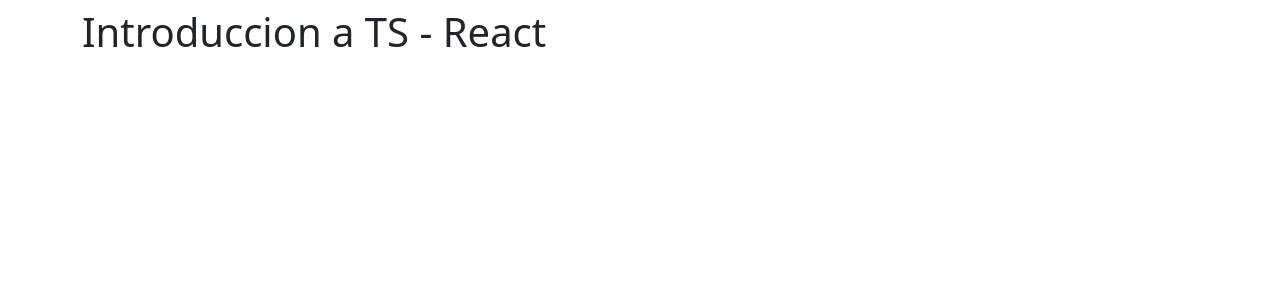
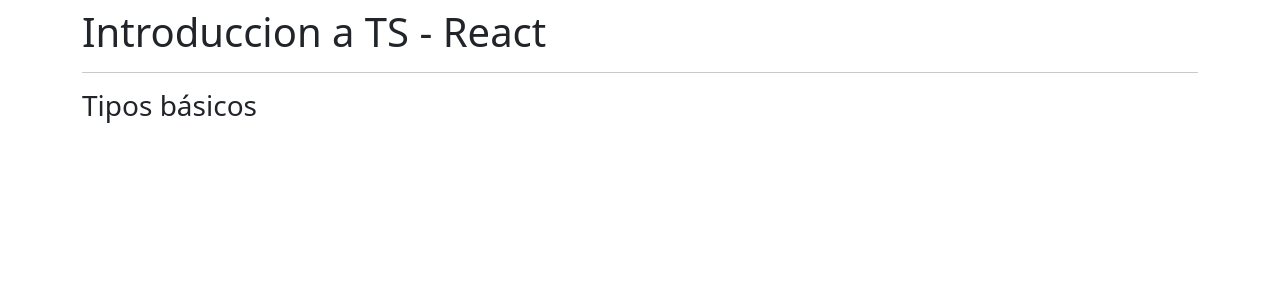
Before and after one commit to randymxd07/Curso_React_Native, a React (Create React App) app in the folder 01- Reforzamiento/: page / in a window 1280 px wide. Shown: the top 300 px of the page. Built offline with nearby package versions, Linux system fonts and the light colour scheme.

Commit message:
importé el componente TiposBasicos en App.tsx

```diff
--- a/01- Reforzamiento/src/App.tsx
+++ b/01- Reforzamiento/src/App.tsx
@@ -1,12 +1,20 @@
-//rafc: nos crea una estructura//
+//rafc: nos crea una estructura de nuestro componente//
 
 //Podemos quitar el import porque con las últimas actualizaciones no es necesario tenerlo
 //import React from 'react'
+import { TiposBasicos } from './typescript/TiposBasicos';
 
 export const App = () => {
   return (
     <div className="mt-2">
+
       <h1>Introduccion a TS - React</h1>
+
+      <hr/>
+
+      {/* Importamos el componente TiposBasicos */}
+      <TiposBasicos />
+
     </div>
   )
 }
```
